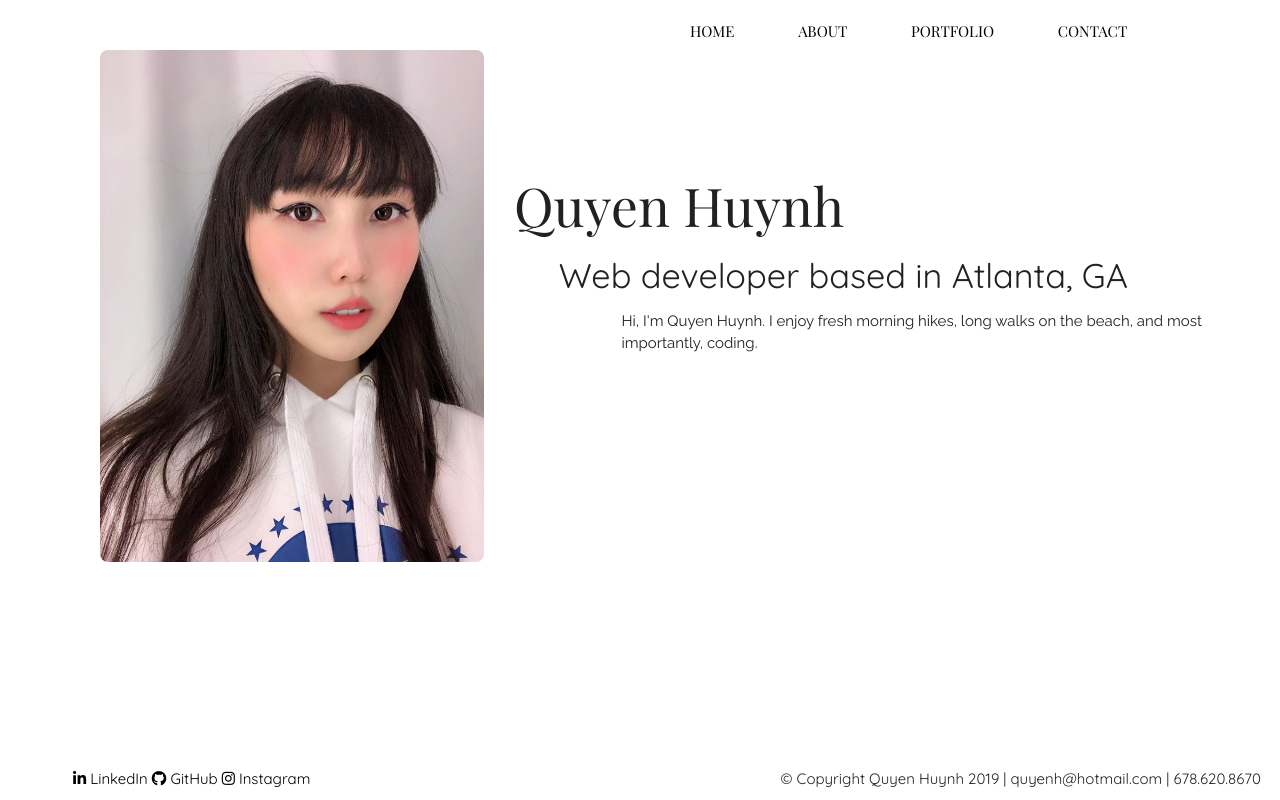
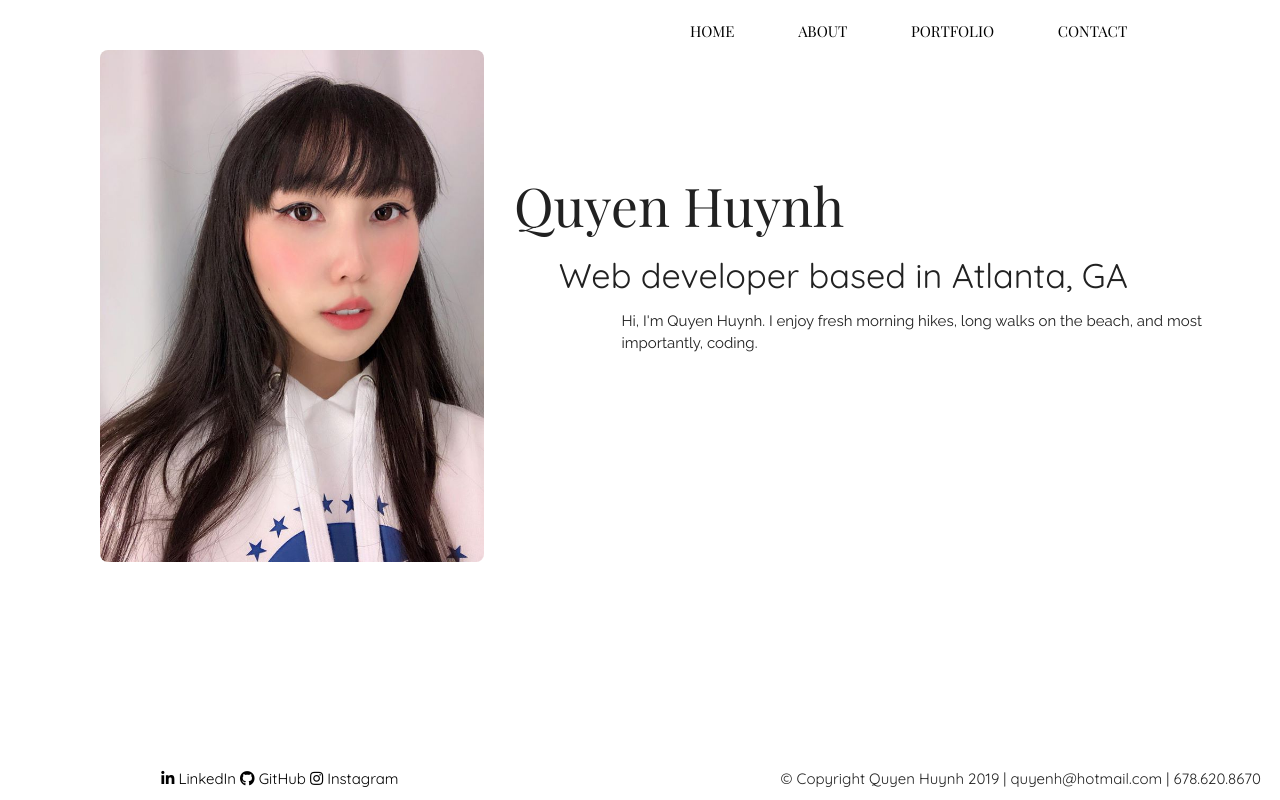
Before and after one commit to QuyenHuynh/Updated-Portfolio, a plain HTML site: page index.html in a window 1280 px wide. Drawn offline with nearby package versions, Linux system fonts and the light colour scheme.

Commit message:
slight change to footer

```diff
--- a/assets/css/style.css
+++ b/assets/css/style.css
@@ -47,14 +47,14 @@ footer {
     left: 0;
     bottom: 0;
     width: 100%;
-    background-color: white;
+    background-color: rgba(255, 255, 255, 0.87);
     display: inline;
     padding: 10px;
     font-family: 'Quicksand', sans-serif;
 }
 #social {
     position: relative;
-    left: 5%;
+    left: 12%;
 }
 #copyright {
     position: relative;
```
